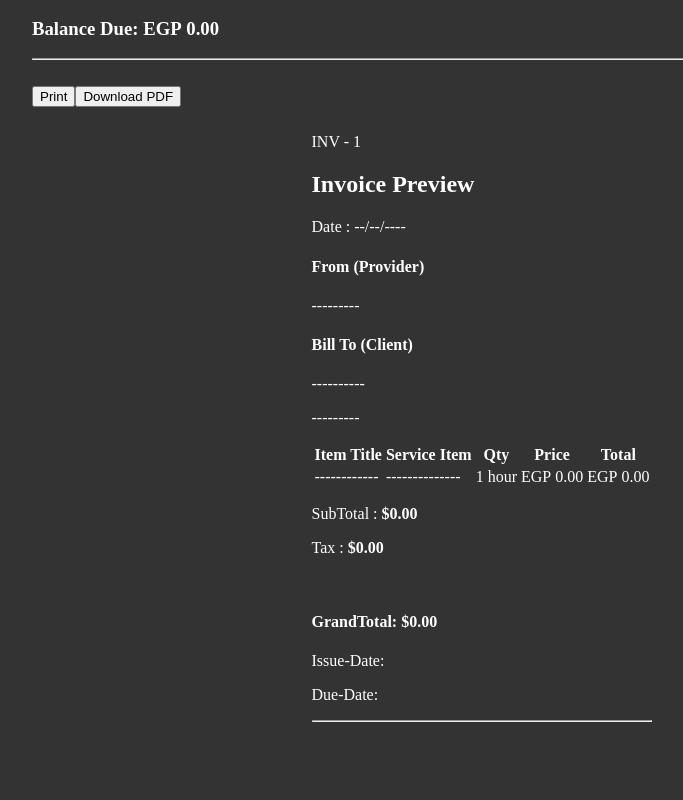
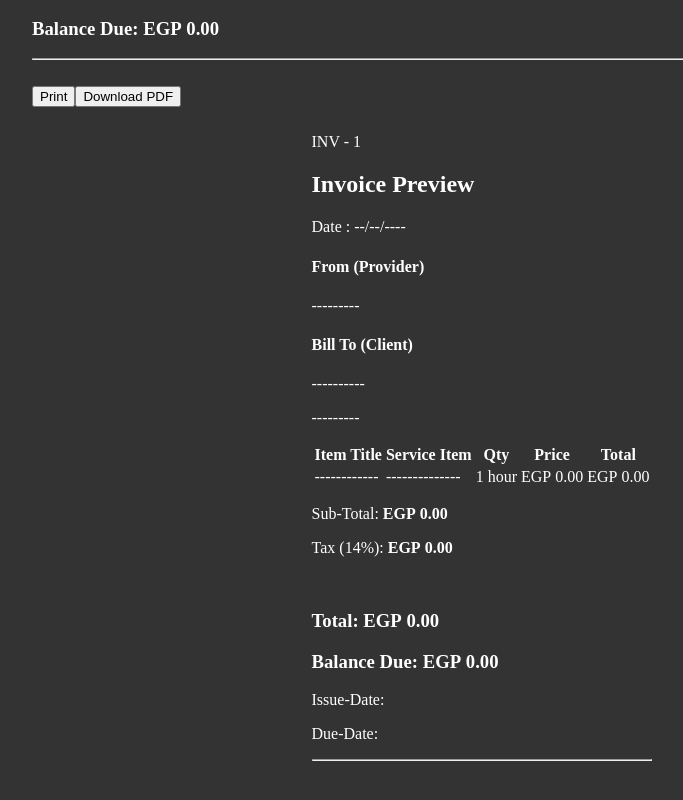
Before and after one commit to Fergany1/Bilingual-Invoice-Contract-Generator, a React (Vite) app: page / in a window 1280 px wide. Shown: the part 1144-1944 px from the top of the page, without its empty margins (158-841 px from the left). Before the commit the page ends 1912 px from the top, so only its background shows below. Built offline with nearby package versions, Linux system fonts and the light colour scheme.

Commit message:
modifie: return values

```diff
--- a/src/Components/InvoiceForm/InvoicePreview.jsx
+++ b/src/Components/InvoiceForm/InvoicePreview.jsx
@@ -46,7 +46,7 @@ export function InvoicePreview() {
                 <div>
                     <h4>Bill To (Client)</h4>
                     <p>{values.clientName || '----------'}</p>
-                    <p>{values.companyNumber || '---------'}</p>
+                    <p>{values.companyName || '---------'}</p>
                     <p>{values.clientEmail}</p>
                 </div>
             </div>
@@ -62,7 +62,7 @@ export function InvoicePreview() {
                     </tr>
                 </thead>
                 <tbody>
-                    {values.items.map((item , index) => (
+                    {lines.map((item , index) => (
                         <tr key={item.id || index}>
 
                             <td>
@@ -74,19 +74,26 @@ export function InvoicePreview() {
                             <td>{item.quantity} {item.unit} </td>
                             <td>{formatMoney(item.price , values.currency)}</td>
                             <td>
-                                {formatMoney(item.subTotal , values.currency)}
+                                {formatMoney(item.lineTotal , values.currency)}
                             </td>
                         </tr>
                     ))}
                 </tbody>
             </table>
             <div>
-                <p>SubTotal : <strong> ${subTotal.toFixed(2)} </strong></p>
-                <p>Tax : <strong> ${tax.toFixed(2)} </strong></p>
+                <p>Sub-Total: <strong>{formatMoney(subTotal , values.currency)}</strong></p>
+                <p>Tax ({values.taxRate}%): <strong>{formatMoney(tax , values.currency)}</strong></p>
+                {discountAmount > 0 && (
+                <p>Discount: <strong>-{formatMoney(discountAmount, values.currency)}</strong></p>
+                )}
                 <br />
-                <h4>GrandTotal: <strong> ${grandTotal.toFixed(2)} </strong></h4>
-                <p>Issue-Date: {values.issueDate}</p>
-                <p>Due-Date: {addDays(values.issueDate , values.dueDate)}</p>
+                <h3>Total: <strong>{formatMoney(grandTotal , values.currency)}</strong></h3>
+                {parseFloat(values.amountPaid) > 0 && (
+                <p>Paid: <strong>{formatMoney(values.amountPaid , values.currency)}</strong></p>
+                )}
+                <h3>Balance Due: <strong>{formatMoney(balanceDue , values.currency)}</strong></h3>
+                <p>Issue-Date:<strong>{values.issueDate}</strong></p>
+                <p>Due-Date: <strong>{addDays(values.issueDate , values.dueDate)}</strong></p>
             </div>
             <hr />
             {values.paymentDetails && (
--- a/src/Components/InvoiceForm/ServiceDetails.jsx
+++ b/src/Components/InvoiceForm/ServiceDetails.jsx
@@ -1,6 +1,4 @@
 import { useForm } from "../../Hooks/useForm";
-import { addDays } from "../../utils/dates";
-import { PaymentDetails } from "./PaymentDetails";
 
 export default function ServiceDetails() {
     const {
@@ -64,6 +62,7 @@ export default function ServiceDetails() {
                         <th>Title</th>
                         <th>Description</th>
                         <th>Quantity</th>
+                        <th>Unit</th>
                         <th>Price</th>
                         <th></th>
                     </tr>
@@ -107,7 +106,7 @@ export default function ServiceDetails() {
                                 value={item.unit}
                                 onChange={(e) => handleTableChange('items' ,index , e)}>
                                     <option value="hour">hour</option>
-                                    <option value="day">hour</option>
+                                    <option value="day">day</option>
                                     <option value="item">item</option>
                                     <option value="project">project</option>
                                 </select>
```
